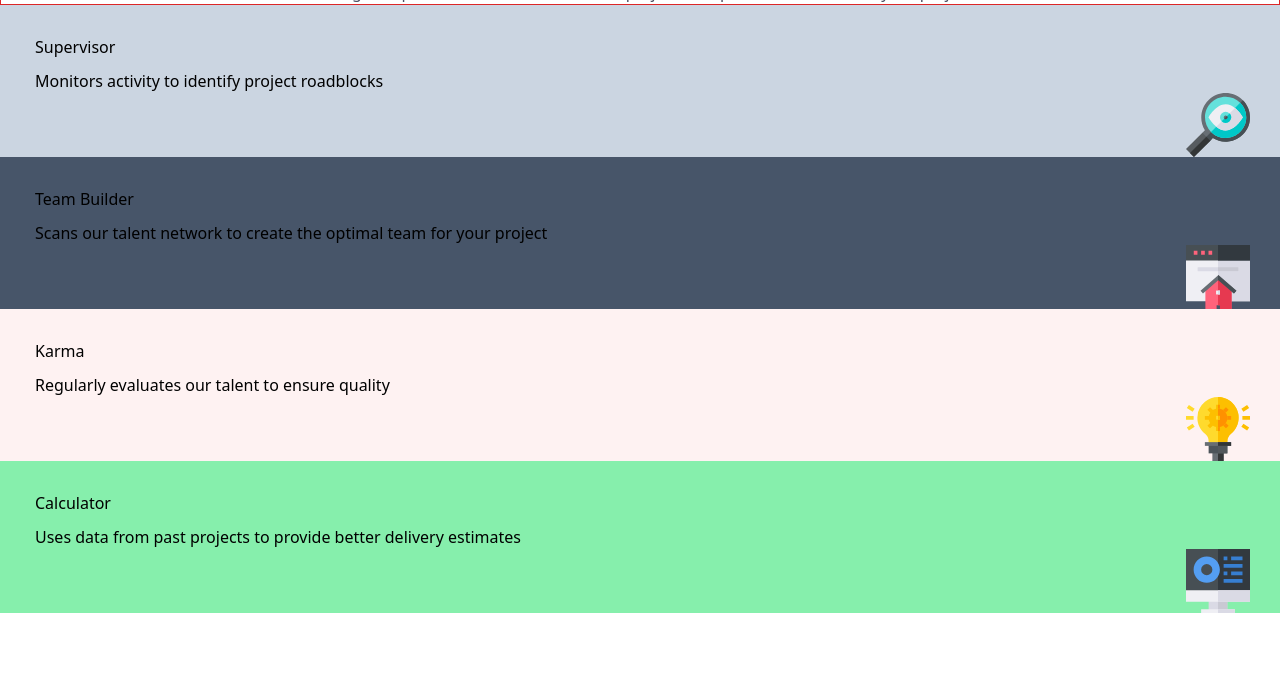
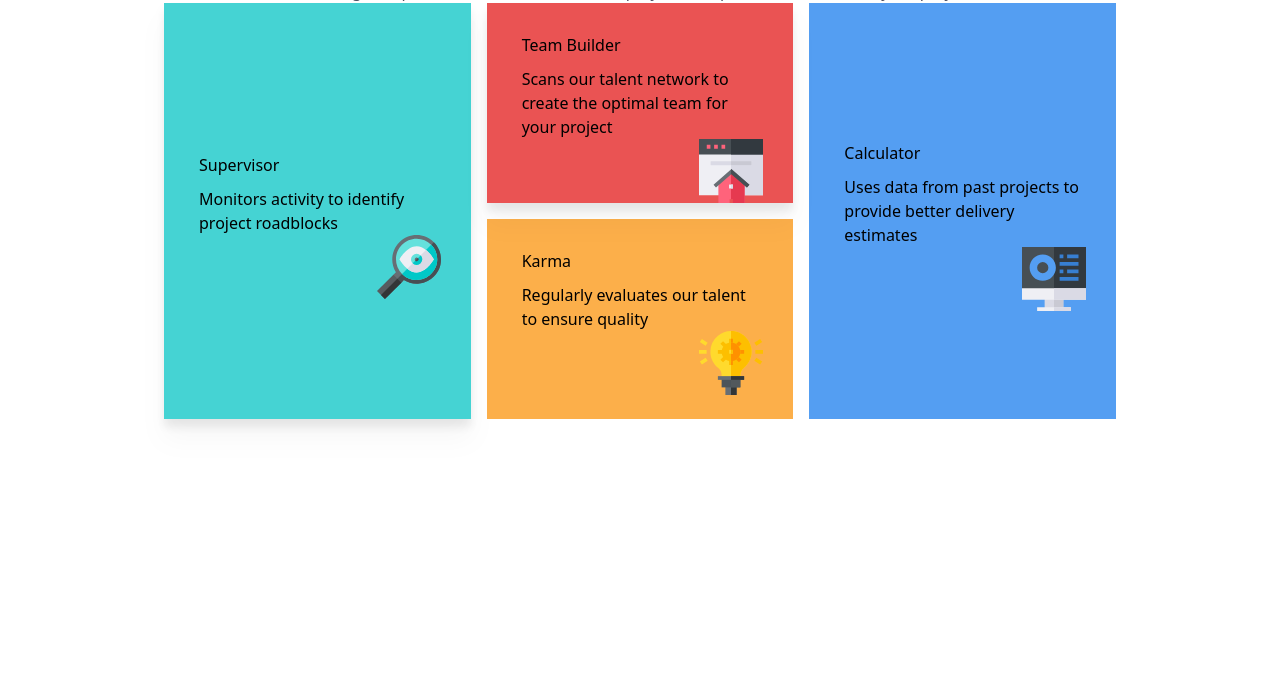
Before and after one commit to devmork/four-card-feature-section, a plain HTML site: page index.html in a window 1280 px wide. Shown: the part 101-800 px from the top of the page. Drawn offline with nearby package versions, Linux system fonts and the light colour scheme.

Commit message:
refactor(index): change layout using grid

```diff
--- a/index.html
+++ b/index.html
@@ -8,50 +8,43 @@
     <script src="https://cdn.tailwindcss.com"></script>
   </head>
   <body>
-      <header class ="text-center text-[#4c4e61] border border-red-600">
+      <!-- Header Section -->
+      <header class ="text-center text-[#4c4e61]">
         <h1 class ="text-4xl">Reliable, effecient delivery</h1>
         <span class ="text-4xl">Powered by Technology</span>
         <p class ="text-base">Our Artificial Intelligence powered tools use millions of project data points to ensure that your project is successful</p>
       </header>
 
-      <!--Cards Section -->
-      <article class ="">
-        <section class ="bg-slate-300">
-          <div>
+      <!-- Card Section -->
+      <section class ="grid grid-cols-3 grid-rows-2 gap-4 px-[164px]">
+          <div class ="row-span-2 content-center drop-shadow-xl bg-[#45d3d3]">
             <h2 class ="px-[35px] pt-[30px]">Supervisor</h2>
             <p class ="px-[35px] pt-[10px]">Monitors activity to identify project roadblocks</p>
-          </div>
             <div class ="grid justify-end px-[30px]">
               <img src="./images/icon-supervisor.svg" alt="">
             </div>
-        </section>
-        <section class ="bg-slate-600">
-            <div>
+          </div>
+          <div class ="drop-shadow-xl bg-[#ea5353]">
             <h2 class ="px-[35px] pt-[30px]">Team Builder</h2>
             <p class ="px-[35px] pt-[10px]">Scans our talent network to create the optimal team for your project</p>
-            </div>
             <div class ="grid justify-end px-[30px]">
               <img src="./images/icon-team-builder.svg" alt="">
             </div>
-        </section>
-        <section class ="bg-red-50">
-            <div>
+          </div>
+          <div class ="col-start-2 row-start-2 bg-[#fcaf4a]">
             <h2 class ="px-[35px] pt-[30px]">Karma</h2>
             <p class ="px-[35px] pt-[10px]">Regularly evaluates our talent to ensure quality</p>
-            </div>
             <div class ="grid justify-end px-[30px]">
               <img src="./images/icon-karma.svg" alt="">
             </div>
-        </section>
-        <section class ="bg-green-300">
-          <div>
+          </div>
+          <div class ="row-span-2 col-start-3 row-start-1 content-center bg-[#549ef2]">
             <h2 class ="px-[35px] pt-[30px]">Calculator</h2>
             <p class ="px-[35px] pt-[10px]">Uses data from past projects to provide better delivery estimates</p>
-          </div>
             <div class ="grid justify-end px-[30px]">
               <img src="./images/icon-calculator.svg" alt="">
             </div>
+          </div>
       </section>
-      </article>
   </body>
 </html>
```
Lines whose indentation alone changed are shown as unchanged.
